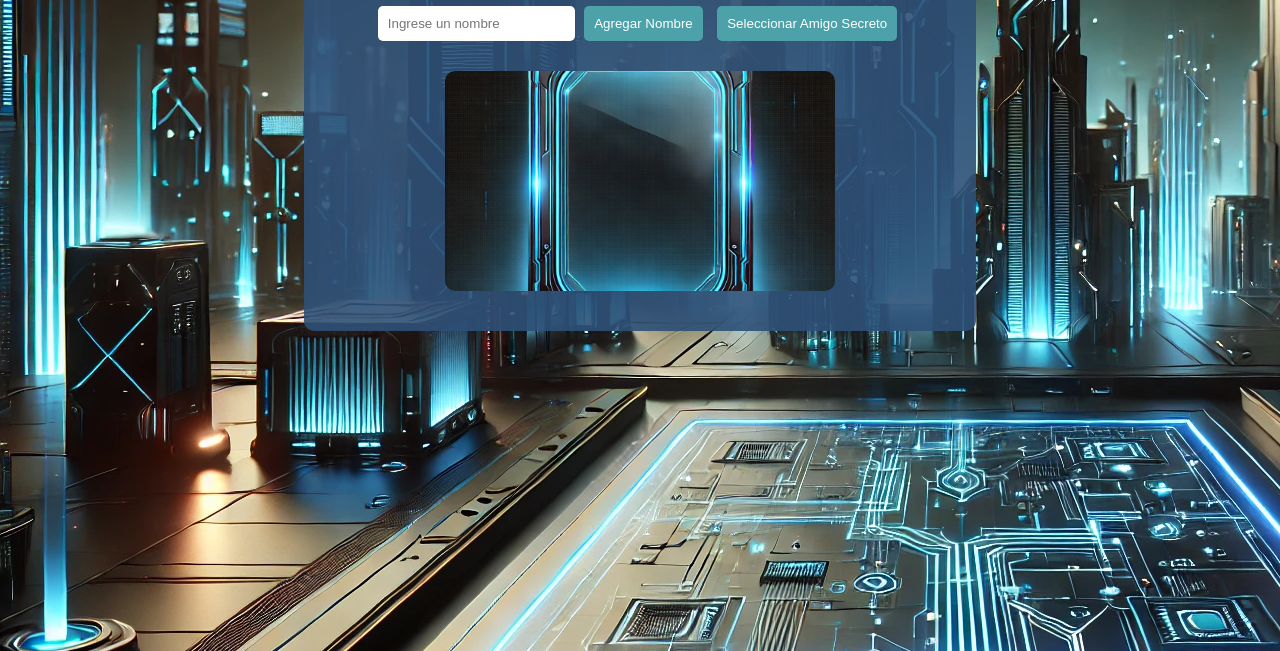
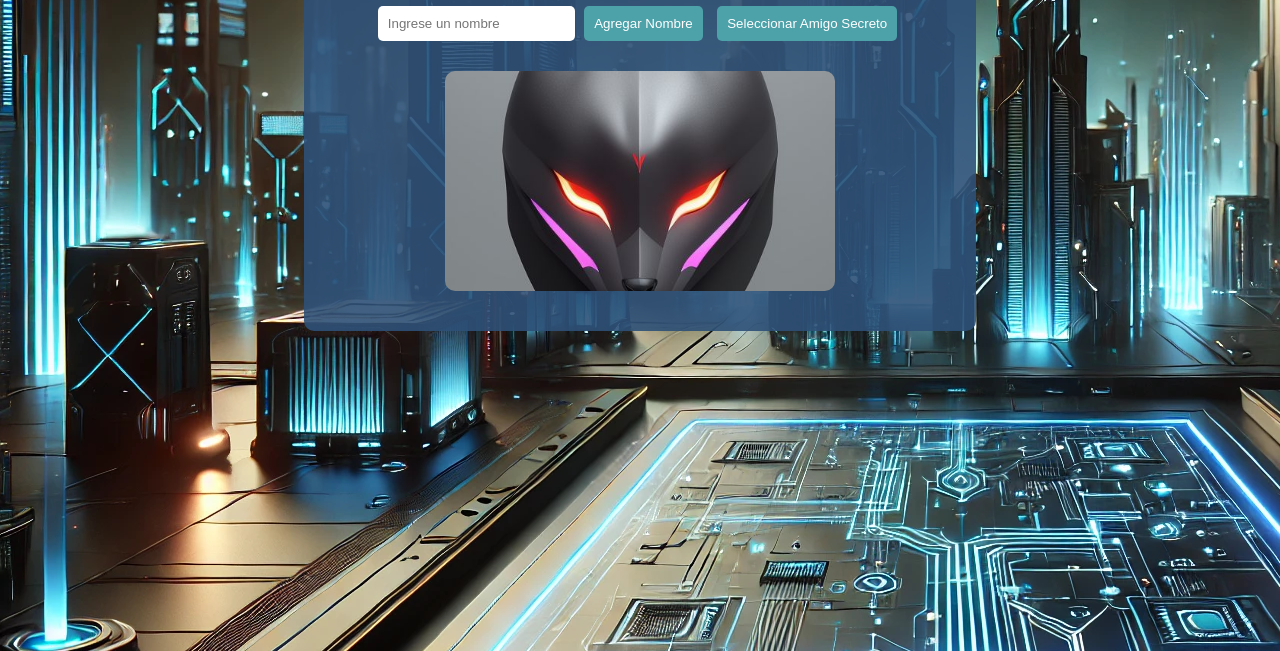
Before and after one commit to alejore97/amigoSecreto, a plain HTML site: page index.html in a window 1280 px wide. Shown: the part 149-800 px from the top of the page. Drawn offline with Linux system fonts and the light colour scheme.

Commit message:
amigoSecretoTerminado

```diff
--- a/styles.css
+++ b/styles.css
@@ -42,7 +42,7 @@ button:hover {
 }
 
 #resultado {
-    background-image: url('img/new_card.png'); /* Nueva imagen */
+    background-image: url('img/card2.jpg'); /* Nueva imagen */
     background-size: cover;
     background-repeat: no-repeat;
     background-position: center;
@@ -60,4 +60,3 @@ button:hover {
     text-align: center;
     overflow: hidden;
 }
-/*comentario*/
```
Also changed, not shown: img/card2.jpg (added).
